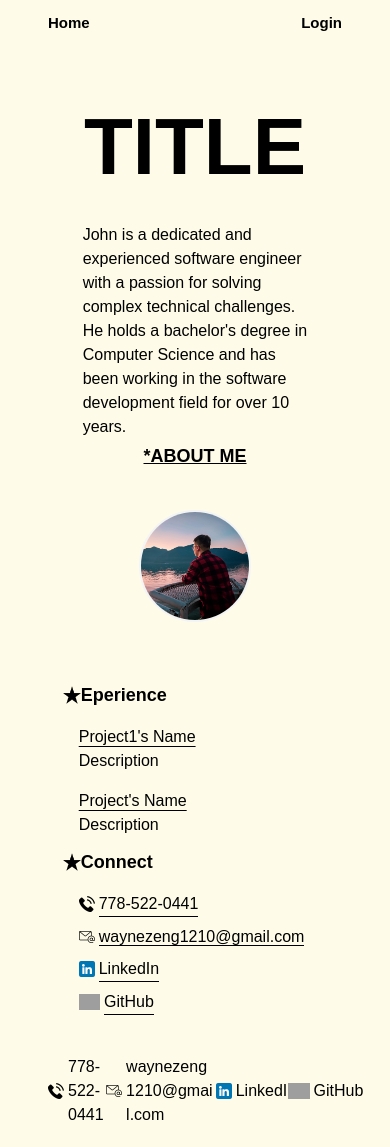
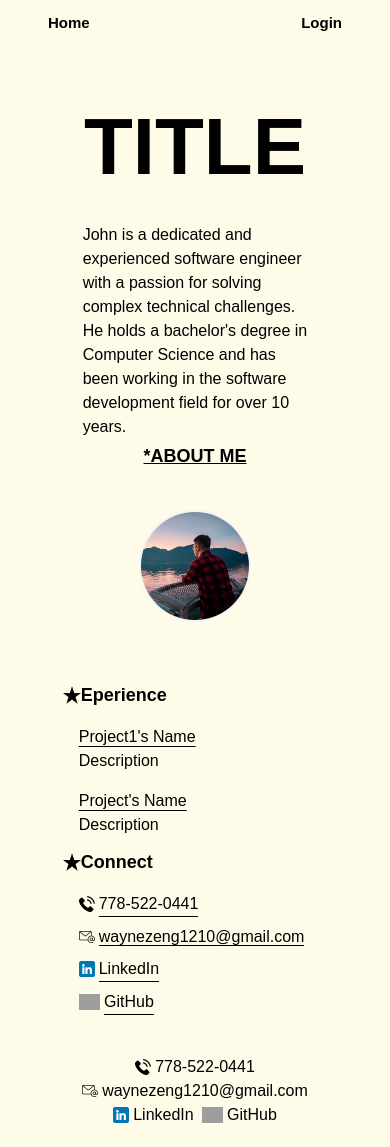
Before and after one commit to flyingmonster1210/my-website, a React (Create React App) app in the folder frontend/: page / in a window 390 px wide. Built offline with nearby package versions, Linux system fonts and the light colour scheme; grey boxes are pictures that could not be loaded.

Commit message:
Change footer to flex-col when smaller than md

```diff
--- a/frontend/src/components/Footer.jsx
+++ b/frontend/src/components/Footer.jsx
@@ -5,7 +5,7 @@ import github from '../assets/github.png'
 
 function Footer() {
   return (
-    <div className="flex flex-row  bg-yellow-50 px-12 py-3 font-poppins justify-between mb-2">
+    <div className="flex flex-col  bg-yellow-50 px-12 py-3 font-poppins justify-center items-center mb-2 md:flex-row md:justify-between">
       <div className="flex flex-row items-center space-x-1">
         <img src={telephone} alt="telephone" className="max-h-[16px]" />
         <p>778-522-0441</p>
```
